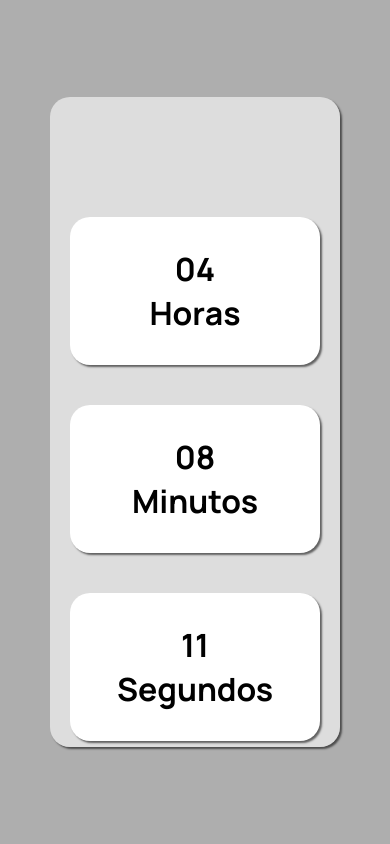
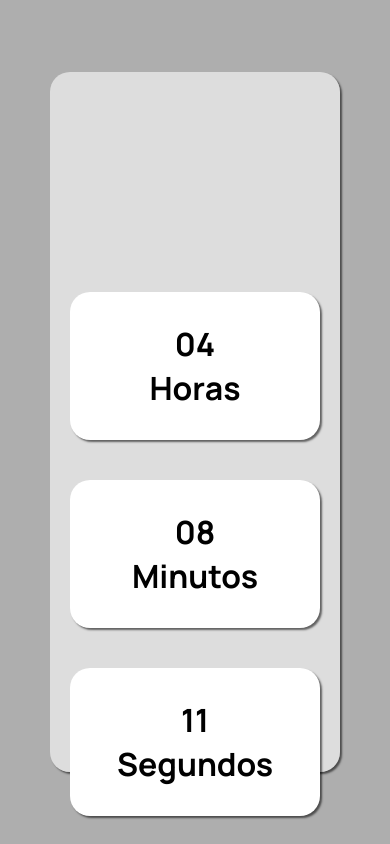
Before and after one commit to AntonioMesquit/my-first-clock-virtual, a plain HTML site: page index.html in a window 390 px wide. Drawn offline with Linux system fonts and the light colour scheme.

Commit message:
Update style.css

```diff
--- a/style.css
+++ b/style.css
@@ -37,8 +37,8 @@ body{
 @media screen and (max-width:950px){
 
     .clock{
-    height: 650px;
-    padding-block: 100px;
+    height: 700px;
+    padding-block: 200px;
 
    flex-direction: column;
   }
```
